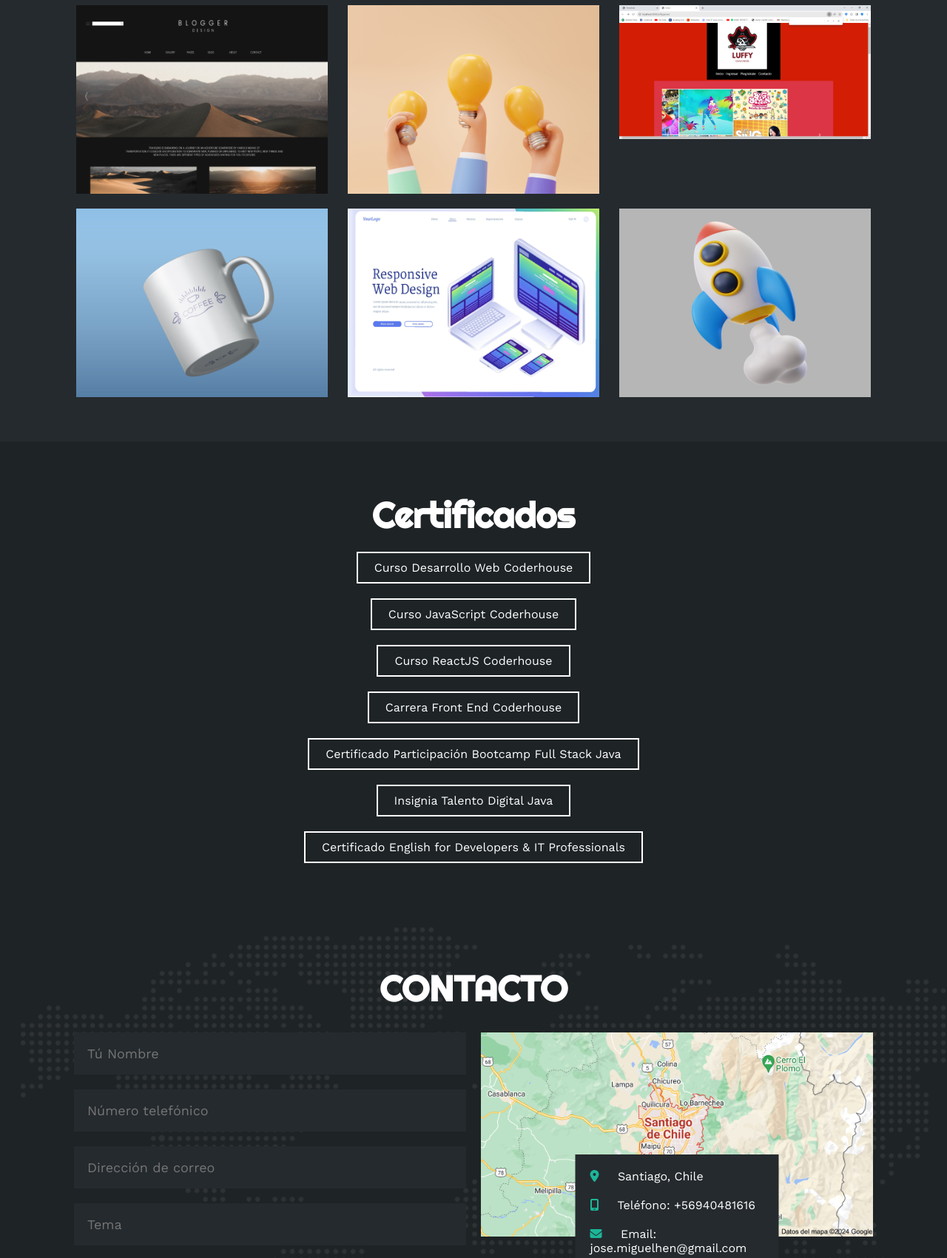
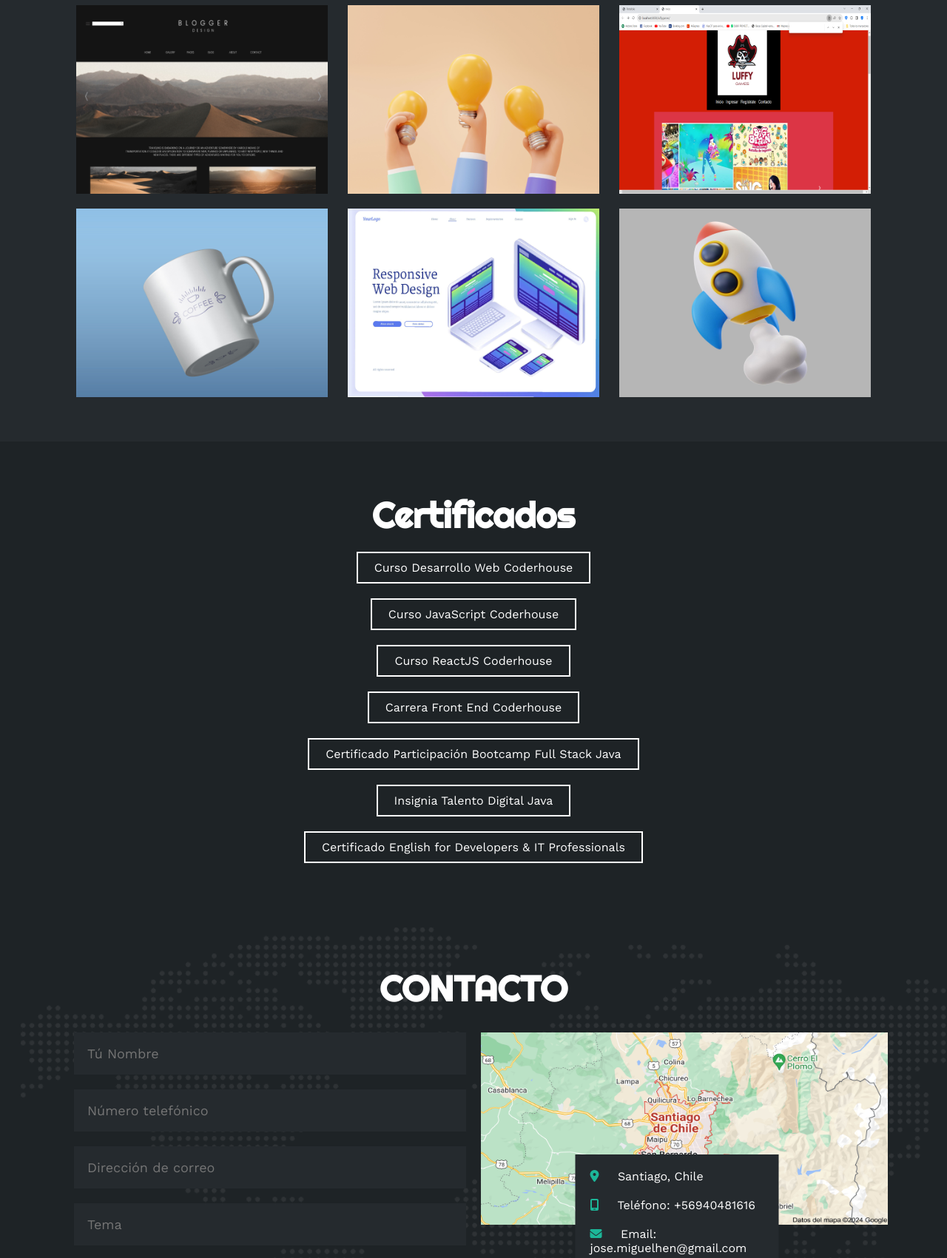
Before and after one commit to josemiguelhen/portafolioficial, a plain HTML site: page index.html in a window 1280 px wide. Shown: the part 4852-6553 px from the top of the page at 74% size. Drawn offline with nearby package versions, Linux system fonts and the light colour scheme.

Commit message:
Cambio ancho y alturas imágenes portafolio y mapa contacto

```diff
--- a/estilo.css
+++ b/estilo.css
@@ -600,6 +600,11 @@ html {
     bottom: 4px;
 }
 
+#imagenLuffy {
+    width: 340px; /* Ancho deseado */
+    height: 255px; /* Alto deseado */
+}
+
 /* SECCION PORTFOLIO */
 .portfolio {
     background-color: #252A2E;
@@ -801,6 +806,11 @@ html {
     margin-right: 20px;
 }
 
+#imagenMapa {
+    width: 550px; /* Ancho deseado */
+    height: 260px; /* Alto deseado */
+}
+
 footer {
     background-color: #252A2E;
     color: #fff;
--- a/index.html
+++ b/index.html
@@ -324,7 +324,7 @@
                     </div>
                 </div>
                 <div class="proyecto">
-                    <img src="img/luffygames.png" alt="">
+                    <img id="imagenLuffy"  src="img/luffygames.png" alt="">
                     <div class="overlay">
                         <h3><a href="https://github.com/josemiguelhen/portafolioM7" target="_blank">Ecommerce Luffy Games</a></h3>
                         <p>Proyecto final para el Bootcamp Full Stack Java de Talento Digital para Chile</p>
@@ -401,7 +401,7 @@
                     </div>
                     <!-- Mapa -->
                     <div class="col">
-                        <img src="img/ubicacion.png" alt="">
+                        <img id="imagenMapa" src="img/ubicacion.png" alt="">
                         <div class="info">
                             <ul>
                                 <li>
```
